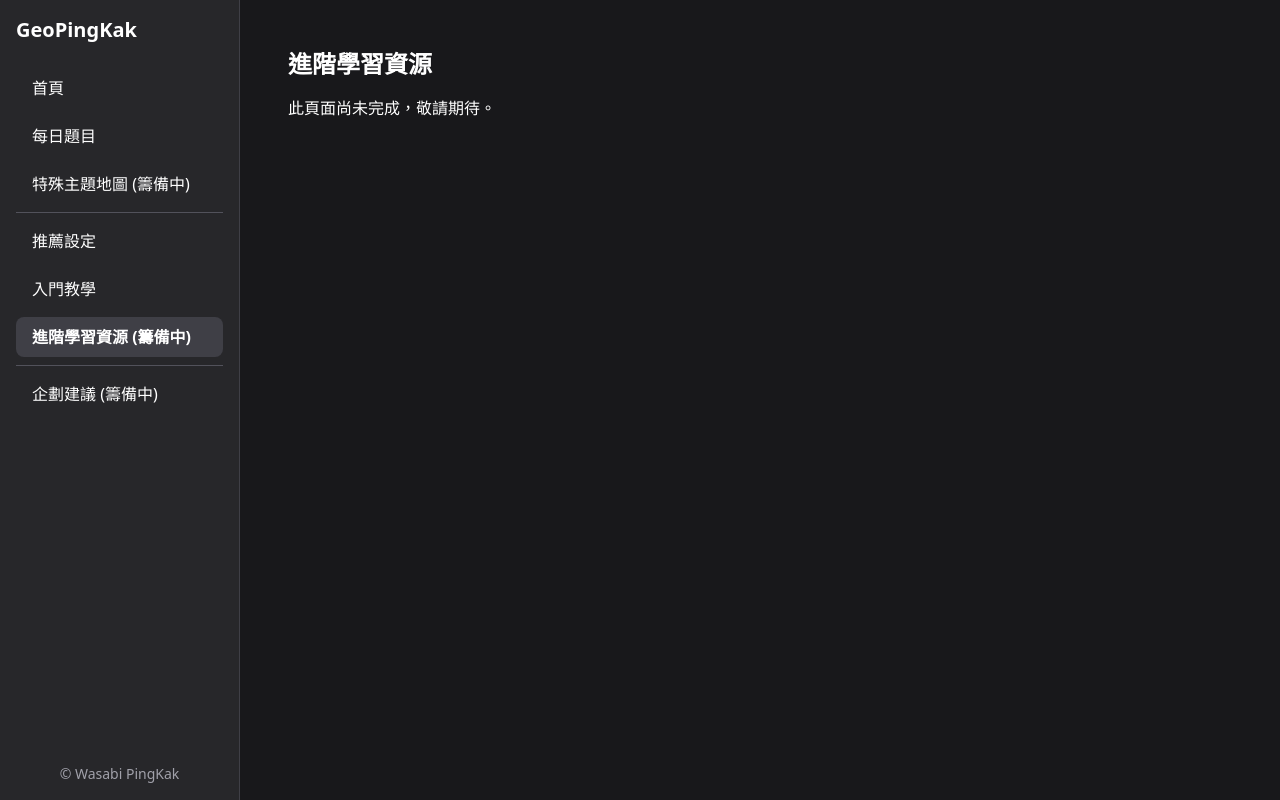
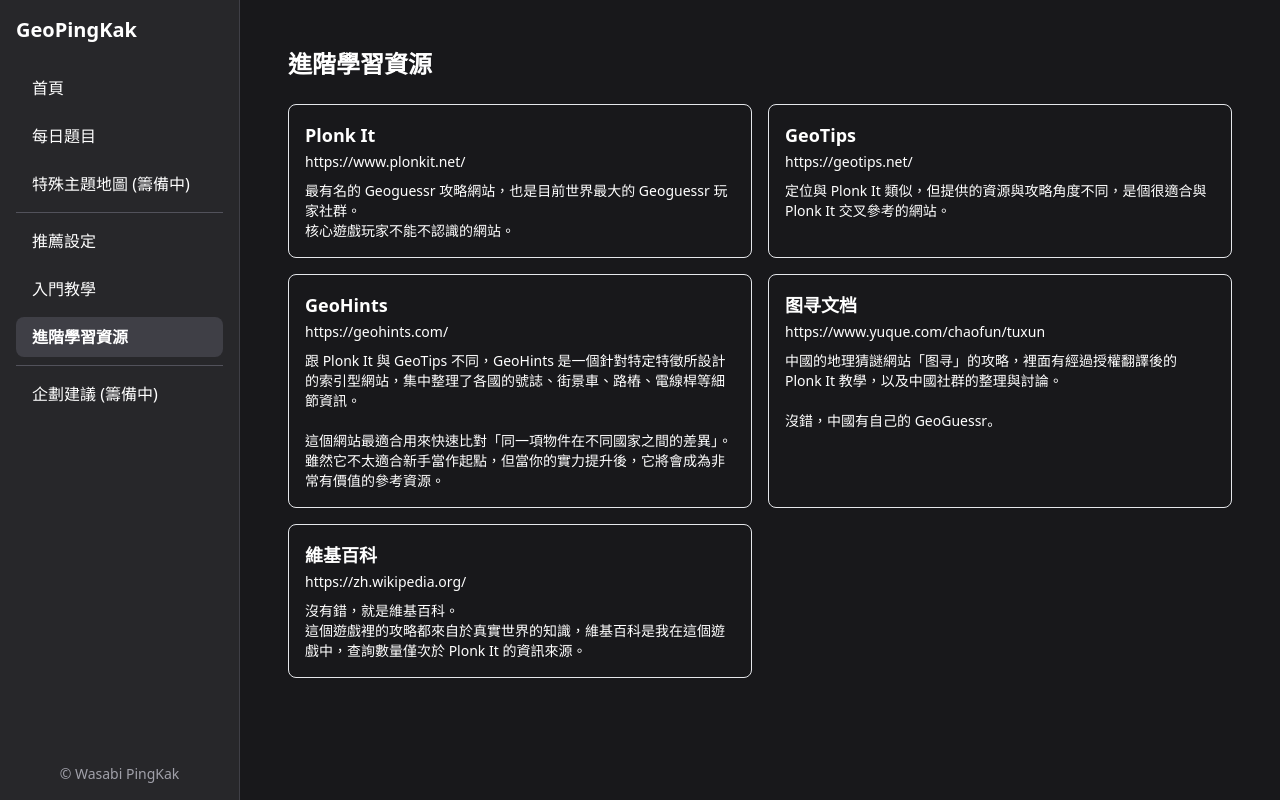
Before and after one commit to WasabiPingKak/GeoPingKak, a Next.js app in the folder frontend/: page /source in a window 1280 px wide. Built offline with nearby package versions, Linux system fonts and the light colour scheme.

Commit message:
build advanced resource page with structured card layout

```diff
--- a/frontend/app/source/page.tsx
+++ b/frontend/app/source/page.tsx
@@ -1,10 +1,69 @@
 import React from "react";
 
 export default function SourcePage() {
+  const sources = [
+    {
+      name: "Plonk It",
+      url: "https://www.plonkit.net/",
+      description:
+        "最有名的 Geoguessr 攻略網站，也是目前世界最大的 Geoguessr 玩家社群。\n核心遊戲玩家不能不認識的網站。",
+    },
+    {
+      name: "GeoTips",
+      url: "https://geotips.net/",
+      description:
+        "定位與 Plonk It 類似，但提供的資源與攻略角度不同，是個很適合與 Plonk It 交叉參考的網站。",
+    },
+    {
+      name: "GeoHints",
+      url: "https://geohints.com/",
+      description:
+        "跟 Plonk It 與 GeoTips 不同，GeoHints 是一個針對特定特徵所設計的索引型網站，集中整理了各國的號誌、街景車、路樁、電線桿等細節資訊。\n\n這個網站最適合用來快速比對「同一項物件在不同國家之間的差異」。\n雖然它不太適合新手當作起點，但當你的實力提升後，它將會成為非常有價值的參考資源。",
+    },
+    {
+      name: "图寻文档",
+      url: "https://www.yuque.com/chaofun/tuxun",
+      description:
+        "中國的地理猜謎網站「图寻」的攻略，裡面有經過授權翻譯後的 Plonk It 教學，以及中國社群的整理與討論。\n\n沒錯，中國有自己的 GeoGuessr。",
+    },
+    {
+      name: "維基百科",
+      url: "https://zh.wikipedia.org/",
+      description:
+        "沒有錯，就是維基百科。\n這個遊戲裡的攻略都來自於真實世界的知識，維基百科是我在這個遊戲中，查詢數量僅次於 Plonk It 的資訊來源。",
+    },
+  ];
+
   return (
     <div className="p-6">
-      <h1 className="text-2xl font-bold mb-4">進階學習資源</h1>
-      <p className="text-muted-foreground">此頁面尚未完成，敬請期待。</p>
+      <h1 className="text-2xl font-bold mb-6">進階學習資源</h1>
+
+      <div className="grid gap-4 md:grid-cols-2">
+        {sources.map((src) => (
+          <div
+            key={src.url}
+            className="border border-border rounded-lg p-4 bg-card shadow-sm space-y-2"
+          >
+            {/* 標題 */}
+            <h2 className="text-lg font-semibold text-white">{src.name}</h2>
+
+            {/* 連結 */}
+            <a
+              href={src.url}
+              target="_blank"
+              rel="noopener noreferrer"
+              className="text-sm text-primary hover:underline break-all"
+            >
+              {src.url}
+            </a>
+
+            {/* 文案 */}
+            <p className="text-sm text-muted-foreground whitespace-pre-wrap">
+              {src.description}
+            </p>
+          </div>
+        ))}
+      </div>
     </div>
   );
 }
--- a/frontend/components/SidebarMenu.tsx
+++ b/frontend/components/SidebarMenu.tsx
@@ -11,7 +11,7 @@
   { divider: true },
   { href: "/recommend_settings", label: "推薦設定" },
   { href: "/tutorial", label: "入門教學" },
-  { href: "/source", label: "進階學習資源 (籌備中)" },
+  { href: "/source", label: "進階學習資源" },
   { divider: true },
   { href: "/show-proposals", label: "企劃建議 (籌備中)" },
 ];
```
